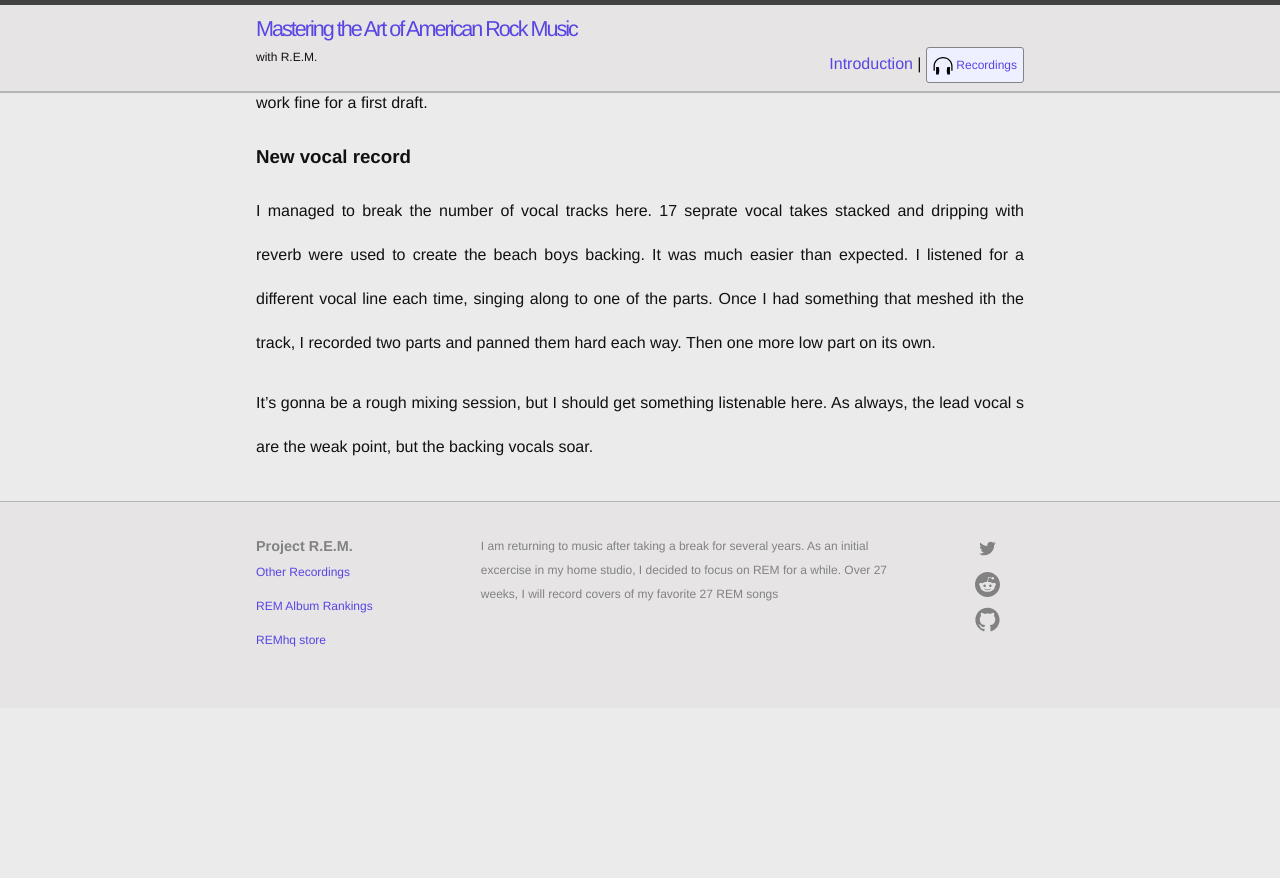
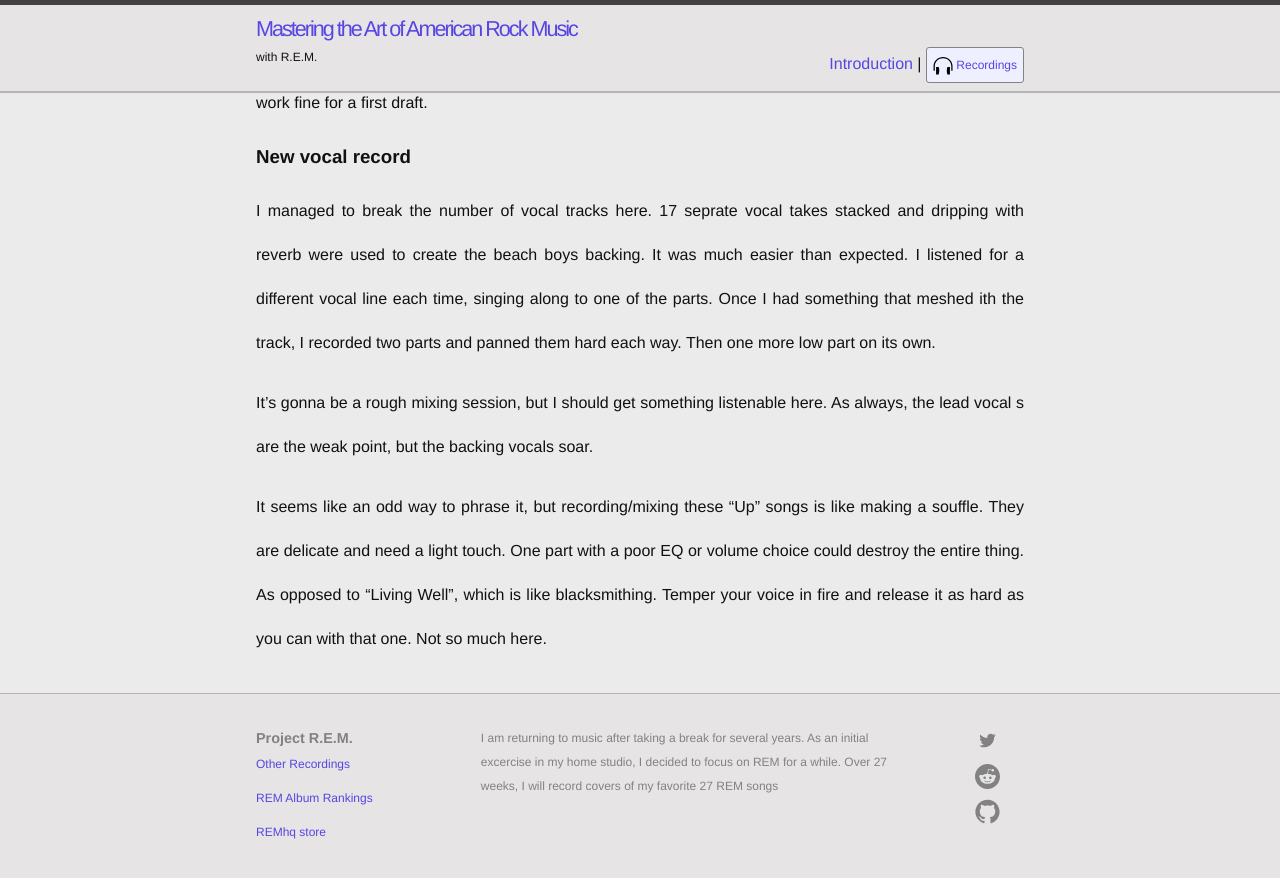
Before and after one commit to slatron/slatron.github.io, a Jekyll site: the page built from _posts/2021-03-29-at-my-most-beautiful-2.md, in a window 1280 px wide and 900 px high, scrolled down 813 px. Shown: the top 878 px of the window. Built offline with Jekyll 4.4.1, drawn with Linux system fonts in a browser that asks for light colours; before the commit the page ends 1521 px from its top, so only the background shows below that.

Commit message:
beautiful addendum

```diff
--- a/_posts/2021-03-29-at-my-most-beautiful-2.md
+++ b/_posts/2021-03-29-at-my-most-beautiful-2.md
@@ -26,3 +26,5 @@
 I managed to break the number of vocal tracks here. 17 seprate vocal takes stacked and dripping with reverb were used to create the beach boys backing. It was much easier than expected. I listened for a different vocal line each time, singing along to one of the parts. Once I had something that meshed ith the track, I recorded two parts and panned them hard each way. Then one more low part on its own.
 
 It's gonna be a rough mixing session, but I should get something listenable here. As always, the lead vocal s are the weak point, but the backing vocals soar.
+
+It seems like an odd way to phrase it, but recording/mixing these "Up" songs is like making a souffle. They are delicate and need a light touch. One part with a poor EQ or volume choice could destroy the entire thing. As opposed to "Living Well", which is like blacksmithing. Temper your voice in fire and release it as hard as you can with that one. Not so much here.
```
